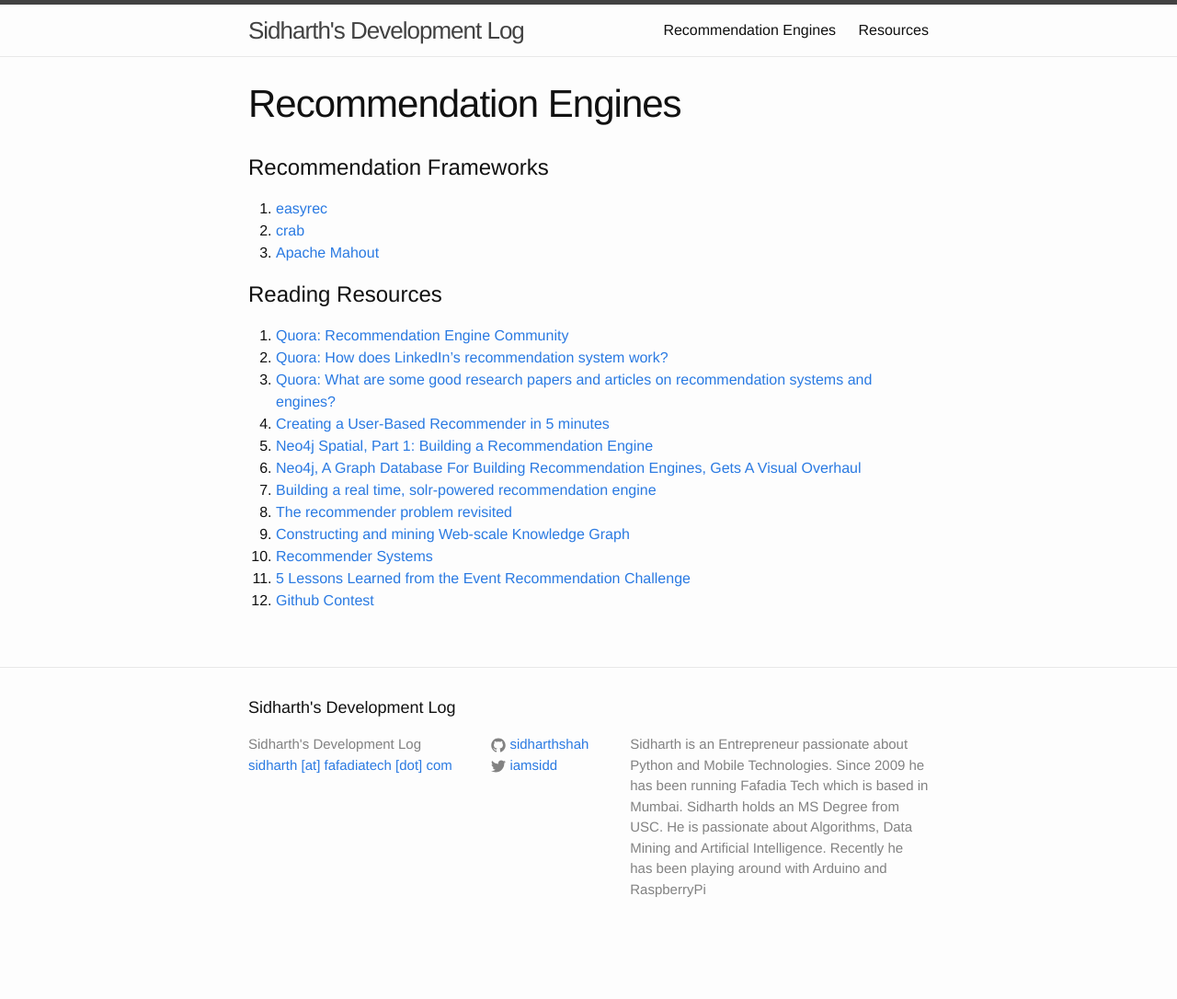
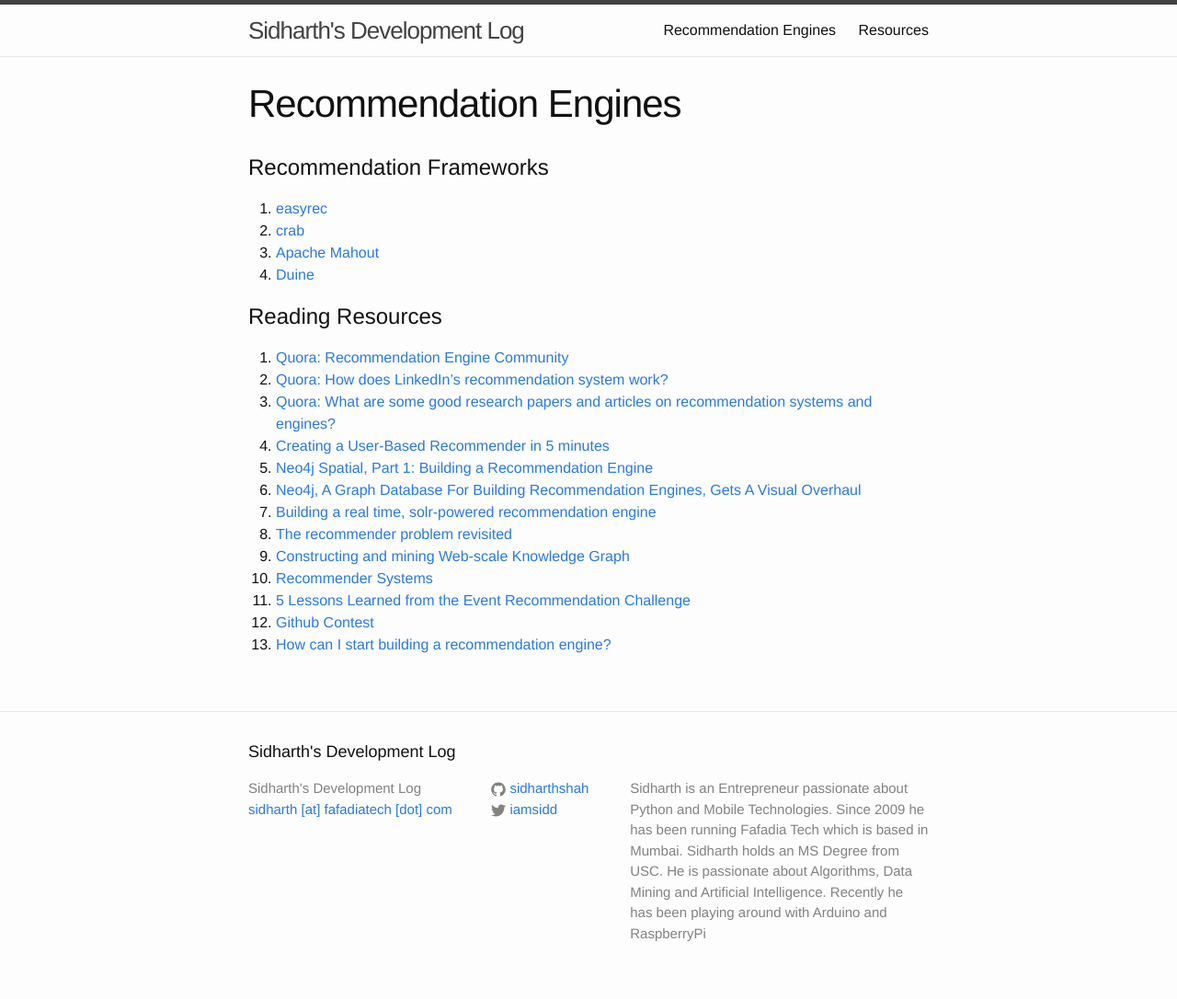
Before and after one commit to sidharthshah/sidharthshah.github.com, a Jekyll site: the page built from recommendations.md, in a window 1280 px wide. Shown: the whole page at 92% size. Built offline with Jekyll 4.4.1, drawn with Linux system fonts in a browser that asks for light colours; before the commit the page ends 1038 px from its top, so only the background shows below that.

Commit message:
updated links

```diff
--- a/recommendations.md
+++ b/recommendations.md
@@ -10,6 +10,7 @@
 1. [easyrec](http://sourceforge.net/projects/easyrec/)
 2. [crab](https://github.com/muricoca/crab)
 3. [Apache Mahout](https://mahout.apache.org/)
+4. [Duine](http://www.duineframework.org/)
 
 Reading Resources
 ====================
@@ -25,3 +26,4 @@
 10. [Recommender Systems](http://www.slideshare.net/xamat/recommender-systems-machine-learning-summer-school-2014-cmu?related=1)
 11. [5 Lessons Learned from the Event Recommendation Challenge](http://blog.kaggle.com/2013/02/25/5-lessons-learned-for-the-event-recommendation-challenge/)
 12. [Github Contest](https://github.com/jeremybarnes/github_contest)
+13. [How can I start building a recommendation engine?](http://www.quora.com/How-can-I-start-building-a-recommendation-engine)
```
